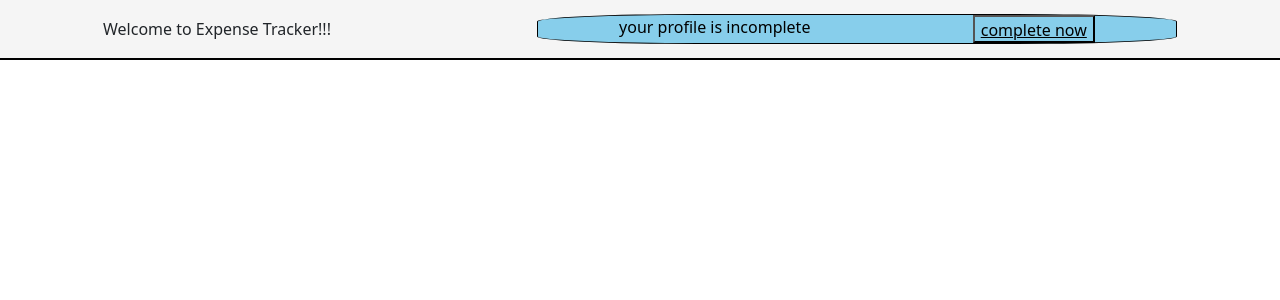
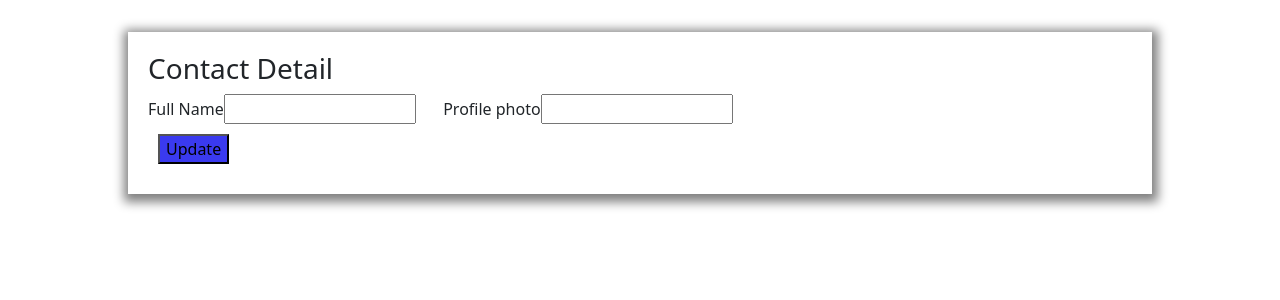
Before and after one commit to mayankvaidya436/expense-trackerfire, a React (Create React App) app: page /Profile in a window 1280 px wide. Shown: the top 300 px of the page. Built offline with nearby package versions, Linux system fonts and the light colour scheme; no server answers.

Commit message:
Edit User Details

```diff
--- a/package.json
+++ b/package.json
@@ -10,7 +10,7 @@
     "react": "^18.2.0",
     "react-bootstrap": "^2.9.2",
     "react-dom": "^18.2.0",
-    "react-router-dom": "^5.3.4",
+    "react-router-dom": "^6.21.1",
     "react-scripts": "5.0.1",
     "web-vitals": "^2.1.4"
   },
--- a/src/App.js
+++ b/src/App.js
@@ -1,21 +1,20 @@
 import Authication from "./Componets/Authication";
-import {Route,Switch} from "react-router-dom";
+import { BrowserRouter,Routes,Route } from "react-router-dom";
 import './App.css';
-import Welcome from './Componets/Pages/Welcome';
+import React,{useContext} from "react";
+import AuthContext from "./Componets/Store/AuthContext";
+ import Profile from "./Componets/Pages/Profile";
+import Root from "./Componets/Pages/Root";
 
 function App() {
+  const authCtx=useContext(AuthContext)
   return (
-    <>
-    <Switch>
-    <Route path="/auth" exact>
-    <Authication/>
-
-    </Route>
-    <Route path="/">
-      <Welcome/>
-    </Route>
-    </Switch>
-    </>
+    <BrowserRouter>
+    <Routes>
+      <Route path='/' element={!authCtx.isLoggedIn ? <Authication/> : <Root/>} />
+      <Route path='/Profile' element={<Profile/>} />
+    </Routes>
+    </BrowserRouter>
   );
 }
 
--- a/src/Componets/Authication.js
+++ b/src/Componets/Authication.js
@@ -1,13 +1,17 @@
-import React,{useState} from "react";
+import React,{useState,useContext} from "react";
 import  classes from './Authication.module.css'
 import Input from "./UI/Input";
-import {useHistory} from 'react-router-dom'
+
+import AuthContext from "./Store/AuthContext";
+import { useNavigate } from "react-router-dom";
 const Authication=()=>{
+
  const [inputEmail ,setInputEmail]=useState("")
  const [password ,setPassword]=useState("")
  const [confirmPassword,setConfirmPassword]=useState("")
  const [login ,setlogin]=useState(false)
- const history=useHistory()
+ const history=useNavigate()
+ const authCtx=useContext(AuthContext)
   const switchModeHandler=()=>{
    setlogin((prestate)=>!prestate)
   }
@@ -44,8 +48,9 @@ const Authication=()=>{
     if(respnse.ok)
     {
         const data=await respnse.json()
-        console.log(data)
-        history.replace("/");
+        console.log("d",data.idToken);
+            authCtx.login(data.idToken)
+            history("/");
 
     }
     else{
--- /dev/null
+++ b/src/Componets/Pages/Profile.js
@@ -0,0 +1,95 @@
+import React,{useState,useContext, useEffect} from 'react';
+import classes from './Profile.module.css';
+import AuthContext from '../Store/AuthContext';
+import Input from '../UI/Input';
+
+const Profile = () => {
+      const [fullName, setFullName] = useState("");
+      const [profilePhoto, setProfilePhoto] = useState("");
+      const authCtx = useContext(AuthContext);
+
+      const fetchData = async () => {
+            try {
+              const response = await fetch(
+                `https://identitytoolkit.googleapis.com/v1/accounts:lookup?key=AIzaSyBC-k92hZtHMzRiGvhb1ReIWizoFNa0Q7w`,
+                {
+                  method: 'POST',
+                  body: JSON.stringify({
+                    idToken: authCtx.token,
+                  }),
+                  headers: {
+                    'Content-Type': 'application/json',
+                  },
+                }
+              );
+              const data = await response.json();
+
+              if (data.users && data.users.length > 0) {
+                const user = data.users[0];
+                setFullName(user.displayName || '');
+                setProfilePhoto(user.photoUrl || '');
+              }
+            } catch (error) {
+              console.error('Error fetching user data:', error);
+            }
+          };
+
+
+      const submitHandler = async (e) => {
+            e.preventDefault();
+
+            try {
+              const response = await fetch(
+                "https://identitytoolkit.googleapis.com/v1/accounts:update?key=AIzaSyBC-k92hZtHMzRiGvhb1ReIWizoFNa0Q7w",
+                {
+                  method: "POST",
+                  body: JSON.stringify({
+                    idToken: authCtx.token,
+                    displayName: fullName,
+                    photoUrl: profilePhoto,
+                    returnSecureToken: true,
+                  }),
+                  headers: {
+                    "Content-Type": "application/json",
+                  },
+                }
+              );
+              const data = await response.json();
+              console.log(data);
+            } catch (error) {
+              console.error("Error submitting form:", error);
+            }
+            setFullName("");
+            setProfilePhoto("");
+          };
+
+          useEffect(()=>{
+            fetchData()
+          },[authCtx.token])
+      return (
+            <form className={classes.main} onSubmit={submitHandler}>
+            <h3>Contact Detail</h3>
+            <div className={classes.int}>
+              <Input
+                label="Full Name"
+                type="text"
+                className={classes.input}
+                value={fullName}
+                onChange={(e) => setFullName(e.target.value)}
+              />
+            </div>
+            <div className={classes.int}>
+              <Input
+                label="Profile photo"
+                type="text"
+                className={classes.input}
+                onChange={(e) => setProfilePhoto(e.target.value)}
+              />
+            </div>
+            <button type="submit" className={classes.btns}>
+              Update
+            </button>
+          </form>
+      );
+}
+export default Profile;
--- /dev/null
+++ b/src/Componets/Pages/Profile.module.css
@@ -0,0 +1,18 @@
+.main{
+    width: 80%;
+    margin-left: 10%;
+    margin-top: 2.5%;
+    box-shadow: grey 1px 3px 10px 5px;
+    padding: 20px;
+}
+.int{
+    width: 30%;
+    display: inline-block;
+}
+.input{
+    width: 65%;
+}
+.btns{
+    display: block;
+    margin: 10px 10px;
+}
--- /dev/null
+++ b/src/Componets/Pages/Root.js
@@ -0,0 +1,7 @@
+import Welcome from "./Welcome";
+const Root = () => {
+      return (
+            <Welcome/>
+      );
+};
+export default Root;
--- a/src/Componets/Pages/Welcome.js
+++ b/src/Componets/Pages/Welcome.js
@@ -1,64 +1,17 @@
 import React,{useState} from "react";
 import classes from './Welcome.module.css'
-import Input from "../UI/Input";
+import { Link } from "react-router-dom";
 const Welcome=()=>{
-    const [isComplete,setIsComplete]=useState(false)
-    const [fullName, setFullName]=useState("")
-    const [photo,setPhoto]=useState("")
-    const switchHandler=()=>{
-        setIsComplete((prestate)=>!prestate)
-    }
-    const submitHandler=async(event)=>{
-      event.preventDefault();
-      try {
-       const respnse=await fetch('https://identitytoolkit.googleapis.com/v1/accounts:update?key=AIzaSyBC-k92hZtHMzRiGvhb1ReIWizoFNa0Q7w',{
-            method:"POST",
-            body:JSON.stringify({
-                displayName:fullName,
-                photoUrl:photo,
-                returnSecureToken:true
-            }),
-            headers:{
-                'Content-Type': 'application/json'
-            }
-        })
+     return (<>
+      <header className={classes.header}>
+        <h1>Welcome to expense tarcker</h1>
+        <div className={classes.com}>
+        Your profile is incomplete.
+          <Link to="/Profile">Complete now</Link>
+        </div>
+      </header>
+     </>)
 
 
-            const data=await respnse.json()
-          console.log(data)
-
-      } catch (error) {
-        console.error("submiting error", error)
-      }
-      setFullName('')
-      setPhoto('')
-    }
-    return (
-        <>
-        <header className={classes.header}>
-            {isComplete?"Winners never quit, Quitters never win":"Welcome to Expense Tracker!!!"}
-        <div className={classes.com}>
-            { isComplete ?"compelte profile":"your profile is incomplete"}
-            <button className={classes.btn} onClick={switchHandler}> complete now</button>
-
-             </div>
-        </header>
-      {isComplete &&  <form  onSubmit={submitHandler}
-        className={classes.main}>
-            <h3>contact details</h3>
-           <div className={classes.int}>
-            <Input label="Full Name" type="text" value={fullName} className={classes.input}
-            onChange={(e)=>{setFullName(e.target.value)}}/>
-           </div>
-           <div className={classes.int}>
-            <Input label="Profile Photo" type="text" value={photo} className={classes.input}
-            onChange={(e)=>{setPhoto(e.target.value)}}/>
-           </div>
-           <button>update</button>
-
-        </form>}
-
-        </>
-    )
 }
 export default Welcome
--- /dev/null
+++ b/src/Componets/Store/AuthContext.js
@@ -0,0 +1,30 @@
+import React,{useState} from "react";
+const AuthContext=React.createContext({
+    idToken:"",
+    isLoggedIn:false,
+    login:(token)=>{},
+    logout:()=>{}
+})
+ export const AuthContextProvider=(props)=>{
+    const intitalToken=localStorage.getItem("token")
+  const [token ,setToken]=useState(intitalToken)
+  const userLoggedIn=!!token
+   const loginHandler=(token)=>{
+
+    setToken(token)
+    localStorage.setItem("token" ,token)
+   }
+   const logoutHandler=()=>{
+    setToken(null)
+    localStorage.removeItem("token")
+   }
+   const contextValue={
+    token:token,
+    isLoggedIn:userLoggedIn,
+    login:loginHandler,
+    logoutHandler:logoutHandler
+   }
+
+    return <AuthContext.Provider value={contextValue}>{props.children}</AuthContext.Provider>
+}
+export default AuthContext
```
Also changed, not shown: src/index.js (+4 -3 lines), 1 other file (tests, documents, lock files or other folders).
